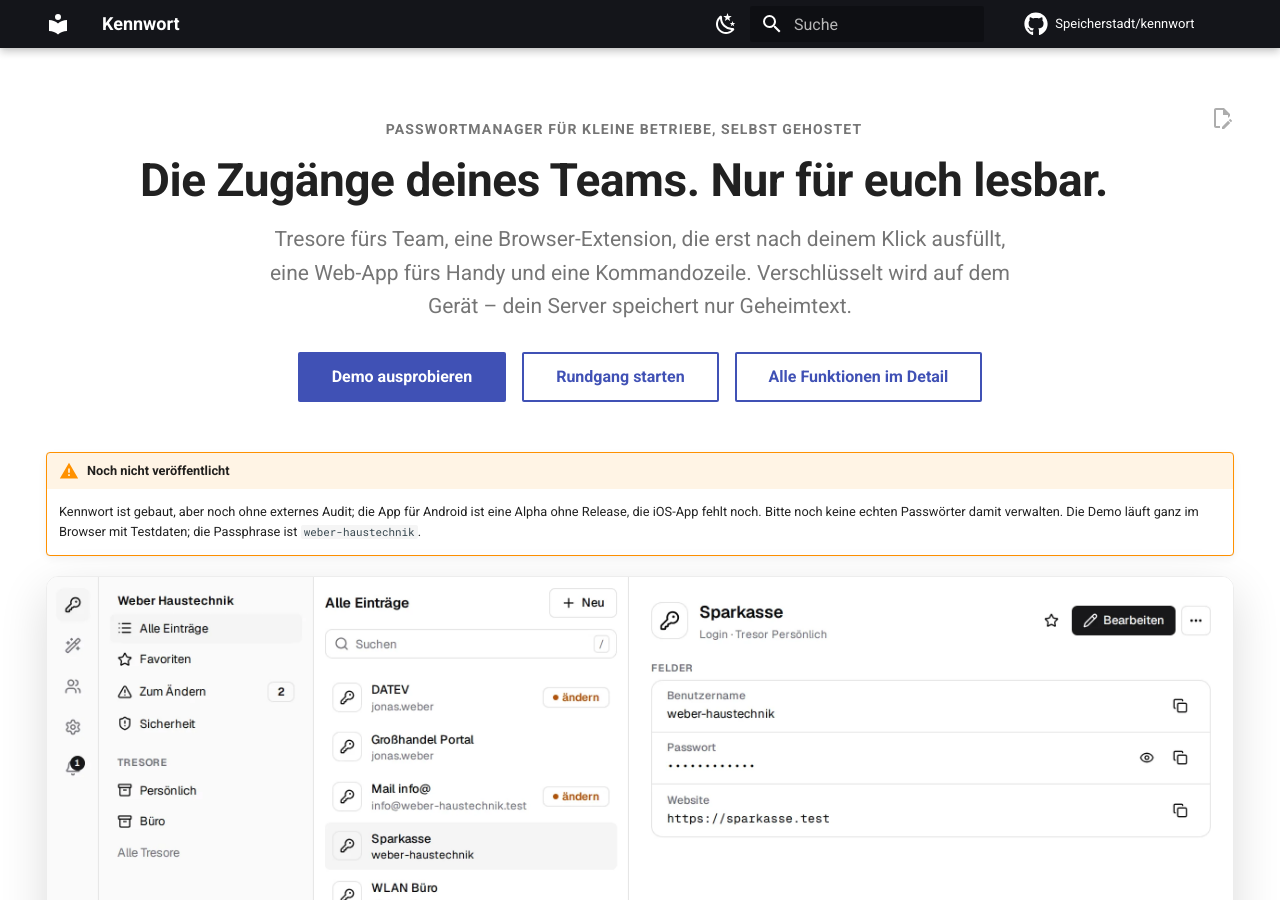
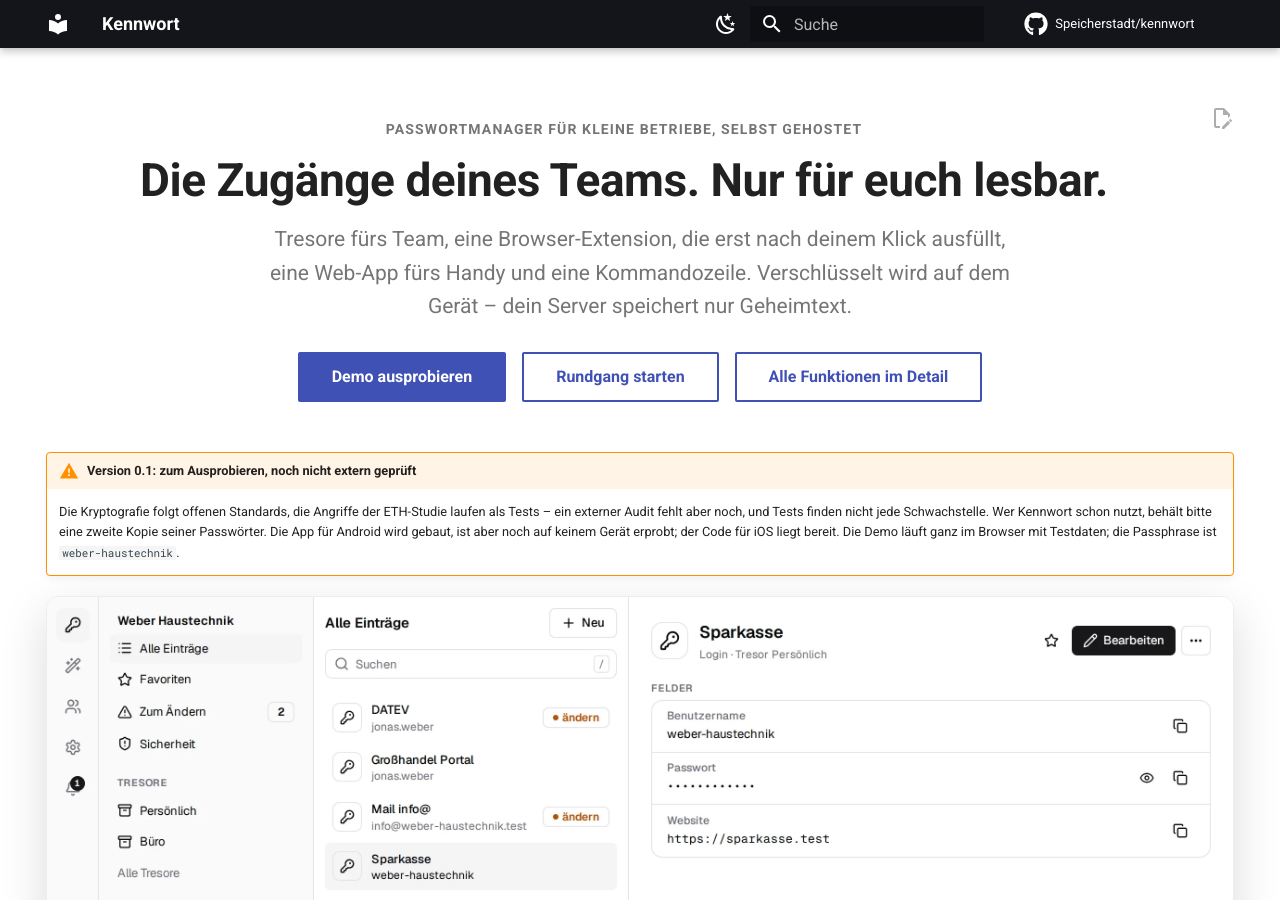
Before and after one commit to Speicherstadt/kennwort, an MkDocs documentation site: the page built from docs/index.md, in a window 1280 px wide and 900 px high. Built offline with MkDocs 1.6.1 and Material for MkDocs 9.7.7, drawn with Linux system fonts in a browser that asks for light colours; comment, search, counter and statistics services are not loaded; some of the changed text lies outside the part shown.

Commit message:
docs: README and site for version 0.1, honest about the missing audit (#143)
Status badge and warning box name what is tested and what is not: no
external audit yet, Android built in CI but untried on a device, iOS code
in the repo but never built. Points to the cryptography, SECURITY.md and
the licence's lack of warranty, and asks for a second copy of passwords.


Claude-Session: https://claude.ai/code/session_01Y3rdfXnaqLdfwSre65bgwT

Co-authored-by: Claude <noreply@anthropic.com>

```diff
--- a/docs/index.md
+++ b/docs/index.md
@@ -28,10 +28,12 @@ Server speichert nur Geheimtext.</p>
 
 </div>
 
-!!! warning "Noch nicht veröffentlicht"
-    Kennwort ist gebaut, aber noch ohne externes Audit; die App für Android ist eine Alpha ohne
-    Release, die iOS-App fehlt noch. Bitte noch keine echten Passwörter damit verwalten. Die Demo
-    läuft ganz im Browser mit Testdaten; die Passphrase ist `weber-haustechnik`.
+!!! warning "Version 0.1: zum Ausprobieren, noch nicht extern geprüft"
+    Die Kryptografie folgt offenen Standards, die Angriffe der ETH-Studie laufen als Tests – ein
+    externer Audit fehlt aber noch, und Tests finden nicht jede Schwachstelle. Wer Kennwort schon
+    nutzt, behält bitte eine zweite Kopie seiner Passwörter. Die App für Android wird gebaut, ist aber
+    noch auf keinem Gerät erprobt; der Code für iOS liegt bereit. Die Demo läuft ganz im Browser mit
+    Testdaten; die Passphrase ist `weber-haustechnik`.
 
 <!-- On a phone the phone's own screen, so nothing has to be read at a quarter of its size. -->
 <div class="showcase-shot showcase-cover" markdown>
@@ -137,7 +139,7 @@ eine Warnung, wenn du ein gespeichertes Passwort auf einer Seite eintippst, die
 ## Am Handy ein Bildschirm nach dem anderen
 
 Die Web-App lässt sich installieren, mit Tab-Leiste unten. Die App für Android füllt in anderen
-Apps aus (Alpha); iOS folgt.
+Apps aus (noch auf keinem Gerät erprobt); der Code für iOS liegt bereit.
 
 <div class="showcase-phones" markdown>
 ![Liste der Einträge am Handy](assets/screenshots/entries-phone-light.webp#only-light){ width="824" height="1678" loading="lazy" }
```
Also changed, not shown: README.md (+13 -5 lines), docs/faq.md (+2 -2 lines), docs/handy.md (+1 -1 lines).
